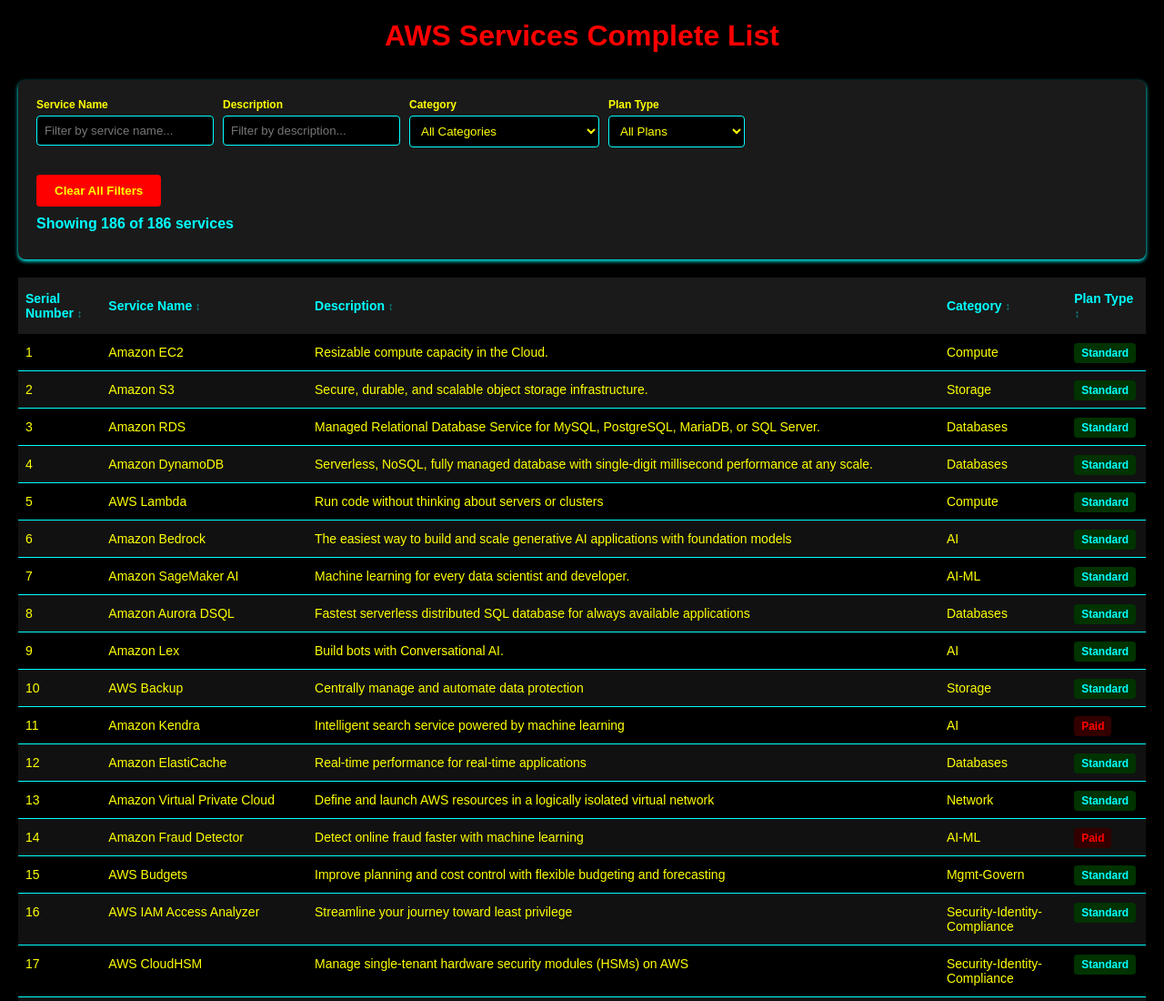
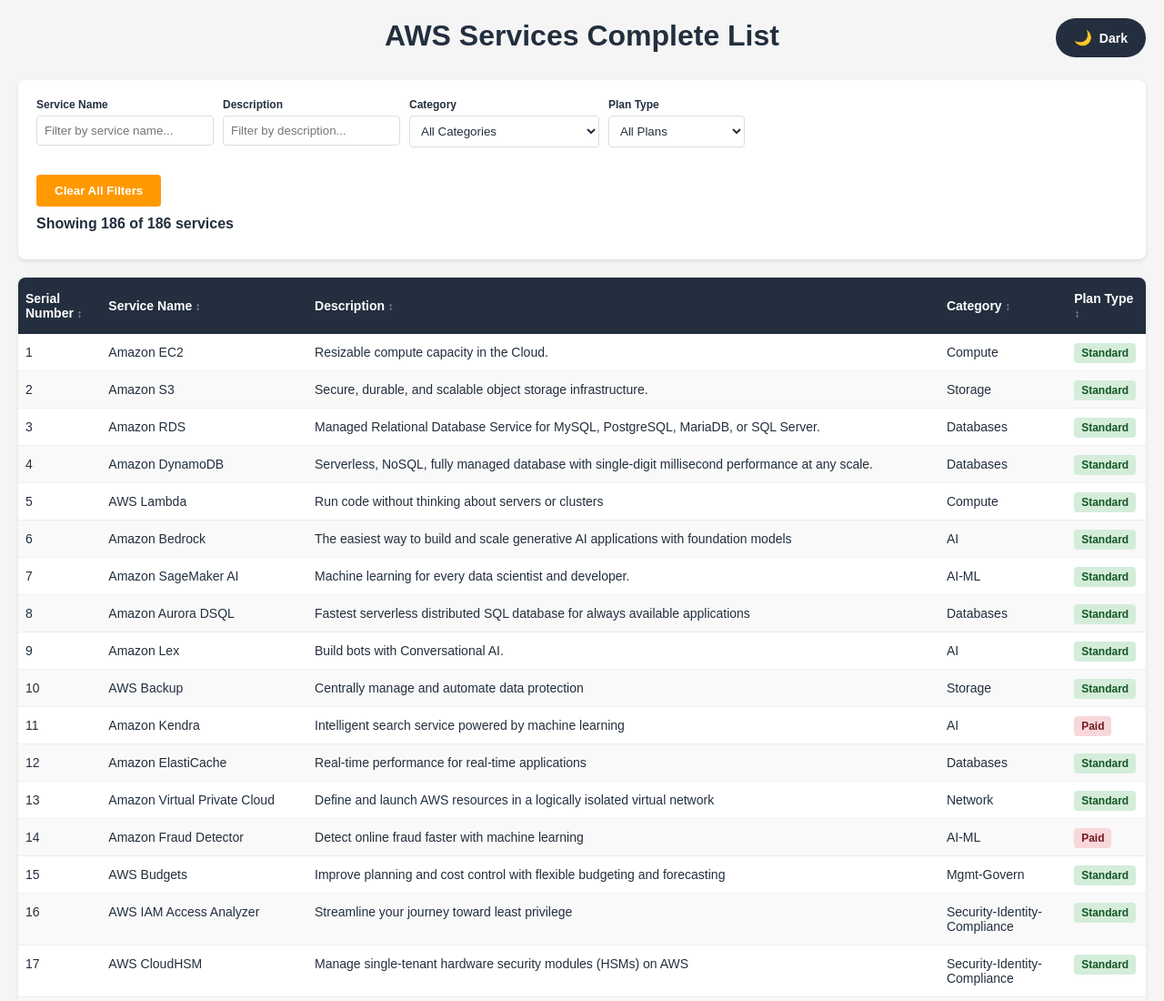
Before and after one commit to v14ram/doc_feature, a plain HTML site: page index.html in a window 1280 px wide. Shown: the top 1100 px of the page at 91% size. Drawn offline with Linux system fonts and the light colour scheme.

Commit message:
Theme update

```diff
--- a/index.html
+++ b/index.html
@@ -6,25 +6,28 @@
     <meta name="viewport" content="width=device-width, initial-scale=1.0">
     <title>AWS Services List</title>
     <style>
+        /* Light Theme (Default) */
         body {
             font-family: Arial, sans-serif;
             margin: 20px;
-            background-color: #000000;
-            color: #ffff00;
+            background-color: #f5f5f5;
+            transition: all 0.3s ease;
         }
 
         h1 {
-            color: #ff0000;
+            color: #232f3e;
             text-align: center;
             margin-bottom: 30px;
+            transition: color 0.3s ease;
         }
 
         .controls {
-            background: #1a1a1a;
+            background: white;
             padding: 20px;
             border-radius: 8px;
-            box-shadow: 0 2px 4px #00ffff;
+            box-shadow: 0 2px 4px rgba(0, 0, 0, 0.1);
             margin-bottom: 20px;
+            transition: all 0.3s ease;
         }
 
         .filter-row {
@@ -42,63 +45,66 @@
 
         .filter-group label {
             font-weight: bold;
-            color: #ffff00;
+            color: #232f3e;
             font-size: 12px;
+            transition: color 0.3s ease;
         }
 
         .filter-group input,
         .filter-group select {
             padding: 8px;
-            border: 1px solid #00ffff;
+            border: 1px solid #ddd;
             border-radius: 4px;
             min-width: 150px;
-            background-color: #000000;
-            color: #ffff00;
+            background-color: white;
+            color: #232f3e;
+            transition: all 0.3s ease;
         }
 
         .clear-filters {
-            background-color: #ff0000;
-            color: #ffff00;
+            background-color: #ff9900;
+            color: white;
             border: none;
             padding: 10px 20px;
             border-radius: 4px;
             cursor: pointer;
             margin-top: 20px;
             font-weight: bold;
+            transition: background-color 0.3s ease;
         }
 
         .clear-filters:hover {
-            background-color: #cc0000;
-        }
-
-        //for upper text
+            background-color: #e88500;
+        }
+
         .table-container {
-            background: #000000;
+            background: white;
             border-radius: 8px;
-            box-shadow: 0 2px 4px #00ffff;
+            box-shadow: 0 2px 4px rgba(0, 0, 0, 0.1);
             overflow: hidden;
+            transition: all 0.3s ease;
         }
 
         table {
             width: 100%;
             border-collapse: collapse;
             font-size: 14px;
-            color: #ffff00;
         }
 
         th {
-            background-color: #1a1a1a;
-            color: #00ffff;
+            background-color: #232f3e;
+            color: white;
             padding: 15px 8px;
             text-align: left;
             cursor: pointer;
             user-select: none;
             position: relative;
             font-weight: bold;
+            transition: background-color 0.3s ease;
         }
 
         th:hover {
-            background-color: #333333;
+            background-color: #1a252f;
         }
 
         th::after {
@@ -110,52 +116,180 @@
         th.sort-asc::after {
             content: ' ↑';
             opacity: 1;
-            color: #ff0000;
+            color: #ff9900;
         }
 
         th.sort-desc::after {
             content: ' ↓';
             opacity: 1;
-            color: #ff0000;
+            color: #ff9900;
         }
 
         td {
             padding: 12px 8px;
-            border-bottom: 1px solid #00ffff;
+            border-bottom: 1px solid #eee;
             vertical-align: top;
-            color: #ffff00;
+            color: #232f3e;
+            transition: all 0.3s ease;
         }
 
         tr:nth-child(even) {
-            background-color: #111111;
+            background-color: #f9f9f9;
+            transition: background-color 0.3s ease;
         }
 
         tr:hover {
-            background-color: #222222;
+            background-color: #fff3cd;
         }
 
         .plan-standard {
-            background-color: #003300;
-            color: #00ffff;
+            background-color: #d4edda;
+            color: #155724;
             padding: 4px 8px;
             border-radius: 4px;
             font-size: 12px;
             font-weight: bold;
+            transition: all 0.3s ease;
         }
 
         .plan-paid {
-            background-color: #330000;
-            color: #ff0000;
+            background-color: #f8d7da;
+            color: #721c24;
             padding: 4px 8px;
             border-radius: 4px;
             font-size: 12px;
             font-weight: bold;
+            transition: all 0.3s ease;
         }
 
         .results-count {
             margin: 10px 0;
             font-weight: bold;
+            color: #232f3e;
+            transition: color 0.3s ease;
+        }
+
+        /* Theme Toggle Button */
+        .theme-toggle {
+            position: fixed;
+            top: 20px;
+            right: 20px;
+            background: #232f3e;
+            color: white;
+            border: none;
+            border-radius: 50px;
+            padding: 12px 20px;
+            cursor: pointer;
+            font-size: 14px;
+            font-weight: bold;
+            transition: all 0.3s ease;
+            z-index: 1000;
+            display: flex;
+            align-items: center;
+            gap: 8px;
+        }
+
+        .theme-toggle:hover {
+            background: #1a252f;
+            transform: scale(1.05);
+        }
+
+        .theme-icon {
+            font-size: 16px;
+        }
+
+        /* Dark Theme */
+        body.dark-theme {
+            background-color: #000000;
+            color: #ffff00;
+        }
+
+        body.dark-theme h1 {
+            color: #ff0000;
+        }
+
+        body.dark-theme .controls {
+            background: #1a1a1a;
+            box-shadow: 0 2px 4px #00ffff;
+        }
+
+        body.dark-theme .filter-group label {
+            color: #ffff00;
+        }
+
+        body.dark-theme .filter-group input,
+        body.dark-theme .filter-group select {
+            border: 1px solid #00ffff;
+            background-color: #000000;
+            color: #ffff00;
+        }
+
+        body.dark-theme .clear-filters {
+            background-color: #ff0000;
+            color: #ffff00;
+        }
+
+        body.dark-theme .clear-filters:hover {
+            background-color: #cc0000;
+        }
+
+        body.dark-theme .table-container {
+            background: #000000;
+            box-shadow: 0 2px 4px #00ffff;
+        }
+
+        body.dark-theme table {
+            color: #ffff00;
+        }
+
+        body.dark-theme th {
+            background-color: #1a1a1a;
             color: #00ffff;
+        }
+
+        body.dark-theme th:hover {
+            background-color: #333333;
+        }
+
+        body.dark-theme th.sort-asc::after,
+        body.dark-theme th.sort-desc::after {
+            color: #ff0000;
+        }
+
+        body.dark-theme td {
+            border-bottom: 1px solid #00ffff;
+            color: #ffff00;
+        }
+
+        body.dark-theme tr:nth-child(even) {
+            background-color: #111111;
+        }
+
+        body.dark-theme tr:hover {
+            background-color: #222222;
+        }
+
+        body.dark-theme .plan-standard {
+            background-color: #003300;
+            color: #00ffff;
+        }
+
+        body.dark-theme .plan-paid {
+            background-color: #330000;
+            color: #ff0000;
+        }
+
+        body.dark-theme .results-count {
+            color: #00ffff;
+        }
+
+        body.dark-theme .theme-toggle {
+            background: #ff0000;
+            color: #ffff00;
+        }
+
+        body.dark-theme .theme-toggle:hover {
+            background: #cc0000;
         }
 
         @media (max-width: 768px) {
@@ -176,11 +310,23 @@
             td {
                 padding: 8px 4px;
             }
+
+            .theme-toggle {
+                top: 10px;
+                right: 10px;
+                padding: 10px 16px;
+                font-size: 12px;
+            }
         }
     </style>
 </head>
 
 <body>
+    <button class="theme-toggle" onclick="toggleTheme()">
+        <span class="theme-icon">🌙</span>
+        <span class="theme-text">Dark</span>
+    </button>
+
     <h1>AWS Services Complete List</h1>
 
     <div class="controls">
@@ -1641,6 +1787,8 @@
             updateResultsCount(filteredRows.length);
         }
 
+
+
         function clearAllFilters() {
             document.getElementById('serviceFilter').value = '';
             document.getElementById('descriptionFilter').value = '';
@@ -1667,6 +1815,37 @@
             const displayed = count !== null ? count : total;
             resultsCount.textContent = `Showing ${displayed} of ${total} services`;
         }
+
+        function toggleTheme() {
+            const body = document.body;
+            const themeIcon = document.querySelector('.theme-icon');
+            const themeText = document.querySelector('.theme-text');
+
+            if (body.classList.contains('dark-theme')) {
+                body.classList.remove('dark-theme');
+                themeIcon.textContent = '🌙';
+                themeText.textContent = 'Dark';
+                localStorage.setItem('theme', 'light');
+            } else {
+                body.classList.add('dark-theme');
+                themeIcon.textContent = '☀️';
+                themeText.textContent = 'Light';
+                localStorage.setItem('theme', 'dark');
+            }
+        }
+
+        // Load saved theme on page load
+        document.addEventListener('DOMContentLoaded', function () {
+            const savedTheme = localStorage.getItem('theme');
+            const themeIcon = document.querySelector('.theme-icon');
+            const themeText = document.querySelector('.theme-text');
+
+            if (savedTheme === 'dark') {
+                document.body.classList.add('dark-theme');
+                themeIcon.textContent = '☀️';
+                themeText.textContent = 'Light';
+            }
+        });
 
         function sortTable(columnIndex) {
             const table = document.getElementById('servicesTable');
```
